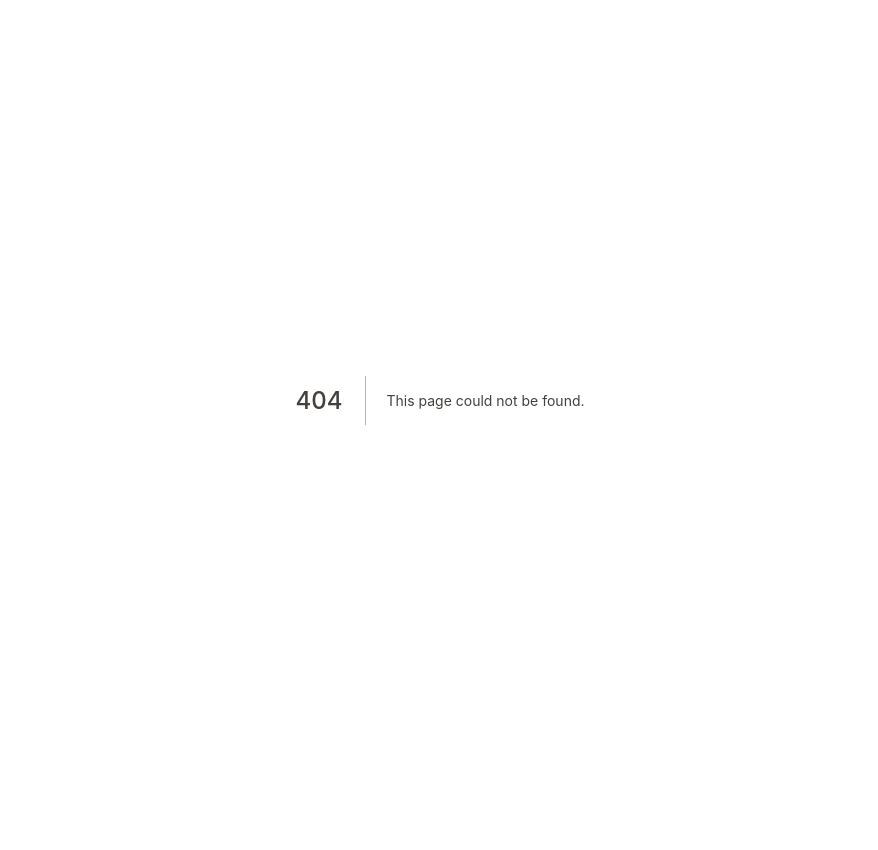
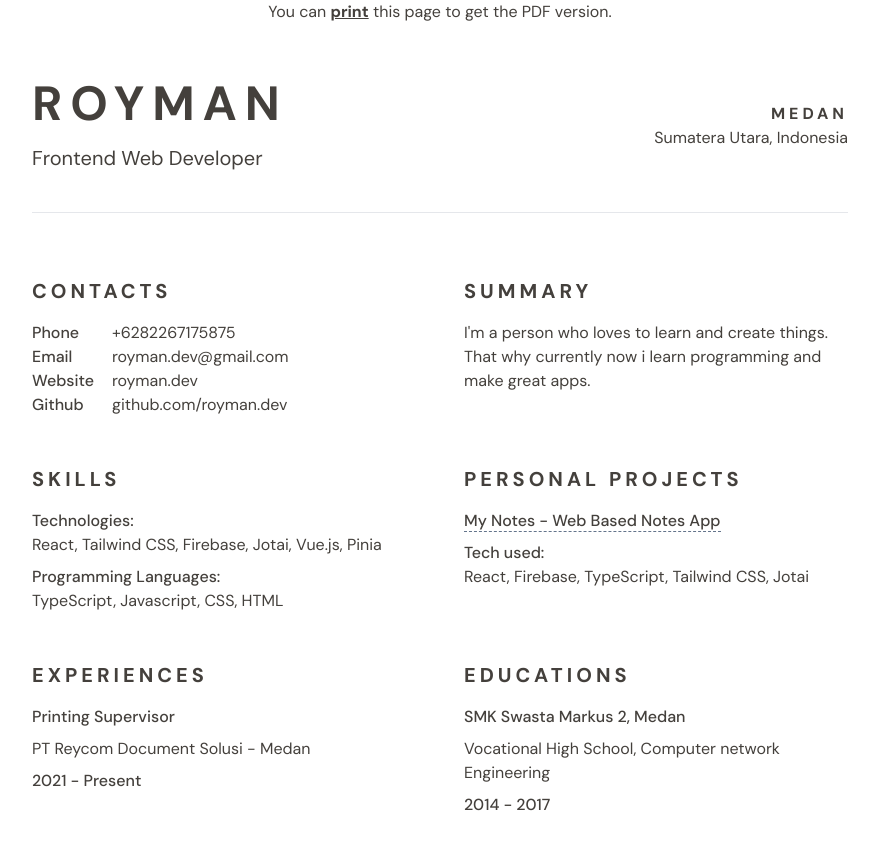
Before and after one commit to roymandev/royman.dev, a Next.js app: page /resume in a window 1280 px wide. Before the commit this address had no page. Shown: the top 850 px of the page, without its empty margins (200-1078 px from the left). Before the commit the page ends 800 px from the top, so only its background shows below. Built offline with nearby package versions, Linux system fonts and the light colour scheme.

Commit message:
feat: implement resume page

```diff
--- a/src/components/Header.tsx
+++ b/src/components/Header.tsx
@@ -4,9 +4,7 @@ const Header = () => (
   <header className="relative mx-auto mt-14 flex w-full max-w-6xl items-center justify-around gap-3 p-8 uppercase tracking-widest md:mt-0">
     <hr className="absolute inset-x-0 border-stone-300" />
     <nav className="z-10 md:flex-1">
-      <HeaderLink href="https://raw.githubusercontent.com/roymandev/roymandev/main/Resume.pdf">
-        Resume
-      </HeaderLink>
+      <HeaderLink href="/resume">Resume</HeaderLink>
     </nav>
 
     <div className="absolute inset-x-0 -top-8 flex justify-center md:relative md:top-0">
--- /dev/null
+++ b/src/components/Resume/BaseSection.tsx
@@ -0,0 +1,15 @@
+export interface ResumeSectionProps {
+  title: string;
+  children: React.ReactNode;
+}
+
+const BaseSection = ({ title, children }: ResumeSectionProps) => (
+  <section>
+    <h2 className="mb-4 text-xl font-bold uppercase tracking-[.25rem] print:text-lg">
+      {title}
+    </h2>
+    {children}
+  </section>
+);
+
+export default BaseSection;
--- /dev/null
+++ b/src/components/Resume/SectionContacts.tsx
@@ -0,0 +1,27 @@
+import BaseSection from '@/components/Resume/BaseSection';
+import { royman } from '@/data/resumeData';
+
+const SectionContacts = () => (
+  <BaseSection title="Contacts">
+    <ul className="flex flex-col">
+      <li className="flex flex-wrap">
+        <span className="w-20 font-medium">Phone</span>
+        <span>{royman.contacts.phone}</span>
+      </li>
+      <li className="flex flex-wrap">
+        <span className="w-20 font-medium">Email</span>
+        <span>{royman.contacts.email}</span>
+      </li>
+      <li className="flex flex-wrap">
+        <span className="w-20 font-medium">Website</span>
+        <span>{royman.contacts.website}</span>
+      </li>
+      <li className="flex flex-wrap">
+        <span className="w-20 font-medium">Github</span>
+        <span>{royman.contacts.github}</span>
+      </li>
+    </ul>
+  </BaseSection>
+);
+
+export default SectionContacts;
--- /dev/null
+++ b/src/components/Resume/SectionEducations.tsx
@@ -0,0 +1,22 @@
+import BaseSection from '@/components/Resume/BaseSection';
+import { royman } from '@/data/resumeData';
+
+const SectionEducations = () => (
+  <BaseSection title="Educations">
+    <ul>
+      {royman.educations.map((education) => (
+        <li key={education.grade} className="flex flex-col gap-2">
+          <h3 className="font-medium">
+            {education.school}, {education.city}
+          </h3>
+          <p>{education.grade}</p>
+          <b className="font-medium">
+            {education.start_date} - {education.end_date}
+          </b>
+        </li>
+      ))}
+    </ul>
+  </BaseSection>
+);
+
+export default SectionEducations;
--- /dev/null
+++ b/src/components/Resume/SectionExperiences.tsx
@@ -0,0 +1,22 @@
+import BaseSection from '@/components/Resume/BaseSection';
+import { royman } from '@/data/resumeData';
+
+const SectionExperiences = () => (
+  <BaseSection title="Experiences">
+    <ul>
+      {royman.experiences.map((work) => (
+        <li key={work.company} className="flex flex-col gap-2">
+          <h3 className="font-medium">{work.position}</h3>
+          <p>
+            {work.company} - {work.city}
+          </p>
+          <span className="font-medium">
+            {work.start_date} - {work.end_date}
+          </span>
+        </li>
+      ))}
+    </ul>
+  </BaseSection>
+);
+
+export default SectionExperiences;
--- /dev/null
+++ b/src/components/Resume/SectionProjects.tsx
@@ -0,0 +1,28 @@
+import BaseSection from '@/components/Resume/BaseSection';
+import { royman } from '@/data/resumeData';
+
+const SectionProjects = () => (
+  <BaseSection title="Personal Projects">
+    <ul>
+      {royman.apps.map((app) => (
+        <li key={app.url} className="flex flex-col gap-2">
+          <h3 className="font-medium">
+            <a
+              href={app.url}
+              className="border-b border-dashed border-slate-500 transition-all hover:border-solid hover:border-slate-500 print:border-slate-500"
+            >
+              {app.title} - {app.description}
+            </a>
+          </h3>
+          <p>
+            <span className="font-medium">Tech used:</span>
+            <br />
+            {app.tech.join(', ')}
+          </p>
+        </li>
+      ))}
+    </ul>
+  </BaseSection>
+);
+
+export default SectionProjects;
--- /dev/null
+++ b/src/components/Resume/SectionSkills.tsx
@@ -0,0 +1,19 @@
+import BaseSection from '@/components/Resume/BaseSection';
+import { royman } from '@/data/resumeData';
+
+const SectionSkills = () => (
+  <BaseSection title="Skills">
+    <p className="mb-2">
+      <span className="font-medium">Technologies:</span>
+      <br />
+      {royman.skills.tech.join(', ')}
+    </p>
+    <p>
+      <span className="font-medium">Programming Languages:</span>
+      <br />
+      {royman.skills.lang.join(', ')}
+    </p>
+  </BaseSection>
+);
+
+export default SectionSkills;
--- /dev/null
+++ b/src/components/Resume/SectionSummary.tsx
@@ -0,0 +1,10 @@
+import BaseSection from '@/components/Resume/BaseSection';
+import { royman } from '@/data/resumeData';
+
+const SectionSummary = () => (
+  <BaseSection title="Summary">
+    <p>{royman.summary}</p>
+  </BaseSection>
+);
+
+export default SectionSummary;
--- /dev/null
+++ b/src/data/resumeData.ts
@@ -0,0 +1,40 @@
+export const royman = {
+  contacts: {
+    phone: '+6282267175875',
+    email: 'royman.dev@gmail.com',
+    website: 'royman.dev',
+    github: 'github.com/royman.dev',
+  },
+  summary:
+    "I'm a person who loves to learn and create things.\nThat why currently now i learn programming and make great apps.",
+  skills: {
+    tech: ['React', 'Tailwind CSS', 'Firebase', 'Jotai', 'Vue.js', 'Pinia'],
+    lang: ['TypeScript', 'Javascript', 'CSS', 'HTML'],
+  },
+  experiences: [
+    {
+      position: 'Printing Supervisor',
+      company: 'PT Reycom Document Solusi',
+      city: 'Medan',
+      start_date: '2021',
+      end_date: 'Present',
+    },
+  ],
+  educations: [
+    {
+      school: 'SMK Swasta Markus 2',
+      city: 'Medan',
+      grade: 'Vocational High School, Computer network Engineering',
+      start_date: 2014,
+      end_date: 2017,
+    },
+  ],
+  apps: [
+    {
+      title: 'My Notes',
+      description: 'Web Based Notes App',
+      url: 'https://my-notes.royman.dev/',
+      tech: ['React', 'Firebase', 'TypeScript', 'Tailwind CSS', 'Jotai'],
+    },
+  ],
+};
--- /dev/null
+++ b/src/pages/resume.tsx
@@ -0,0 +1,59 @@
+import { NextPage } from 'next';
+import Head from 'next/head';
+import BaseLink from '@/components/BaseLink';
+import SectionContacts from '@/components/Resume/SectionContacts';
+import SectionSummary from '@/components/Resume/SectionSummary';
+import SectionSkills from '@/components/Resume/SectionSkills';
+import SectionProjects from '@/components/Resume/SectionProjects';
+import SectionExperiences from '@/components/Resume/SectionExperiences';
+import SectionEducations from '@/components/Resume/SectionEducations';
+
+const Resume: NextPage = () => {
+  const printHandler = () => {
+    window.print();
+  };
+
+  return (
+    <>
+      <Head>
+        <title>Royman - Resume</title>
+      </Head>
+
+      <div className="mx-auto flex max-w-lg flex-col gap-16 px-10 py-16 print:max-w-full print:p-0 sm:max-w-4xl sm:py-20 print:sm:p-0">
+        <div className="fixed inset-x-0 top-0 text-center print:hidden">
+          You can{' '}
+          <button className="font-bold underline" onClick={printHandler}>
+            print
+          </button>{' '}
+          this page to get the PDF version.
+        </div>
+
+        <header className="flex flex-col items-center border-b pb-6 print:mx-0 print:mt-0 print:max-w-none sm:flex-row sm:pb-10">
+          <div>
+            <h1 className="mb-4 text-5xl font-bold">
+              <BaseLink href="/" className="uppercase tracking-[.5rem]">
+                Royman
+              </BaseLink>
+            </h1>
+            <p className="text-xl">Frontend Web Developer</p>
+          </div>
+          <article className="mt-10 text-center sm:mt-0 sm:ml-auto sm:text-right">
+            <h3 className="font-bold uppercase tracking-[.25rem]">Medan</h3>
+            <p>Sumatera Utara, Indonesia</p>
+          </article>
+        </header>
+
+        <main className="grid grid-cols-1 gap-12 print:grid-cols-2 sm:grid-cols-2">
+          <SectionContacts />
+          <SectionSummary />
+          <SectionSkills />
+          <SectionProjects />
+          <SectionExperiences />
+          <SectionEducations />
+        </main>
+      </div>
+    </>
+  );
+};
+
+export default Resume;
```
